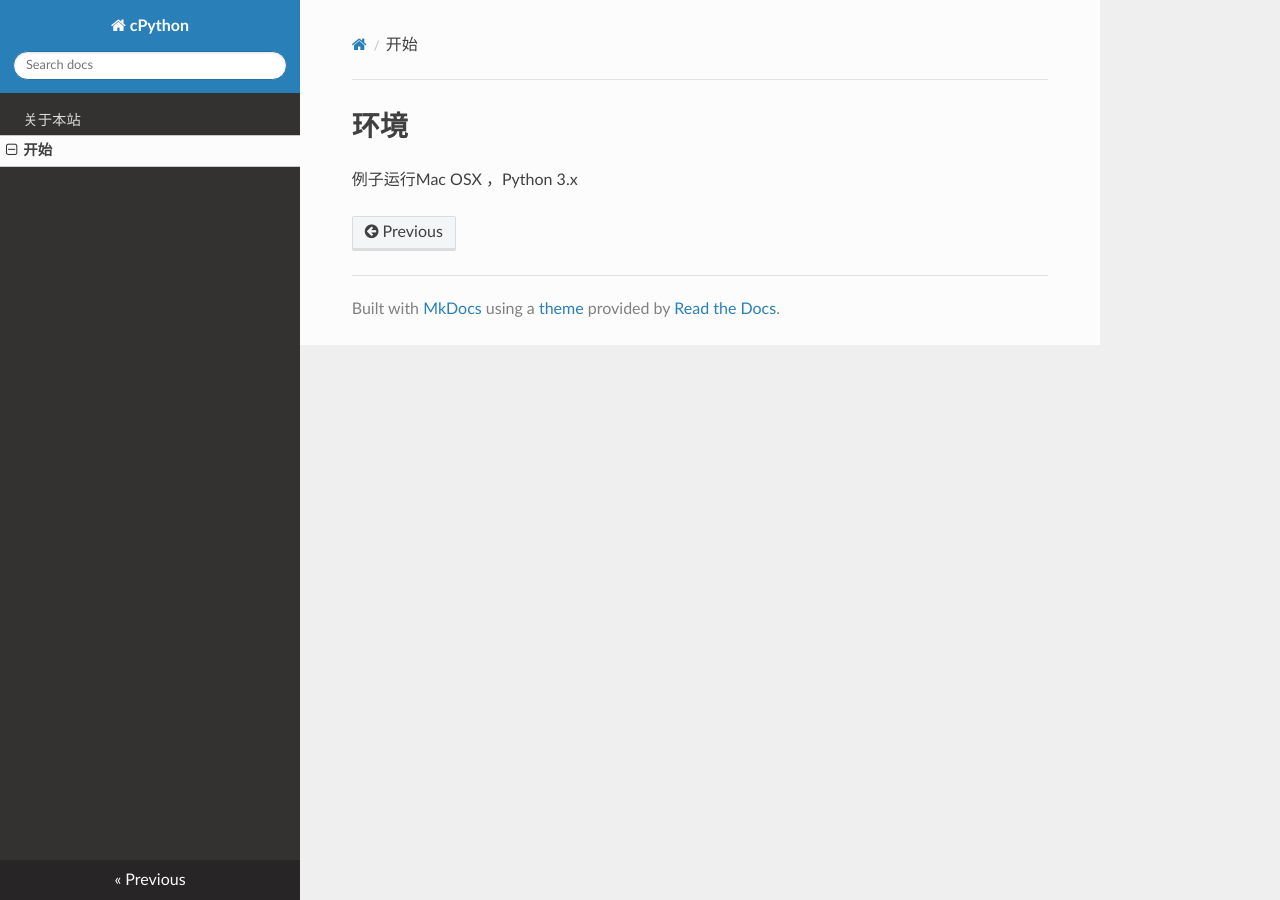
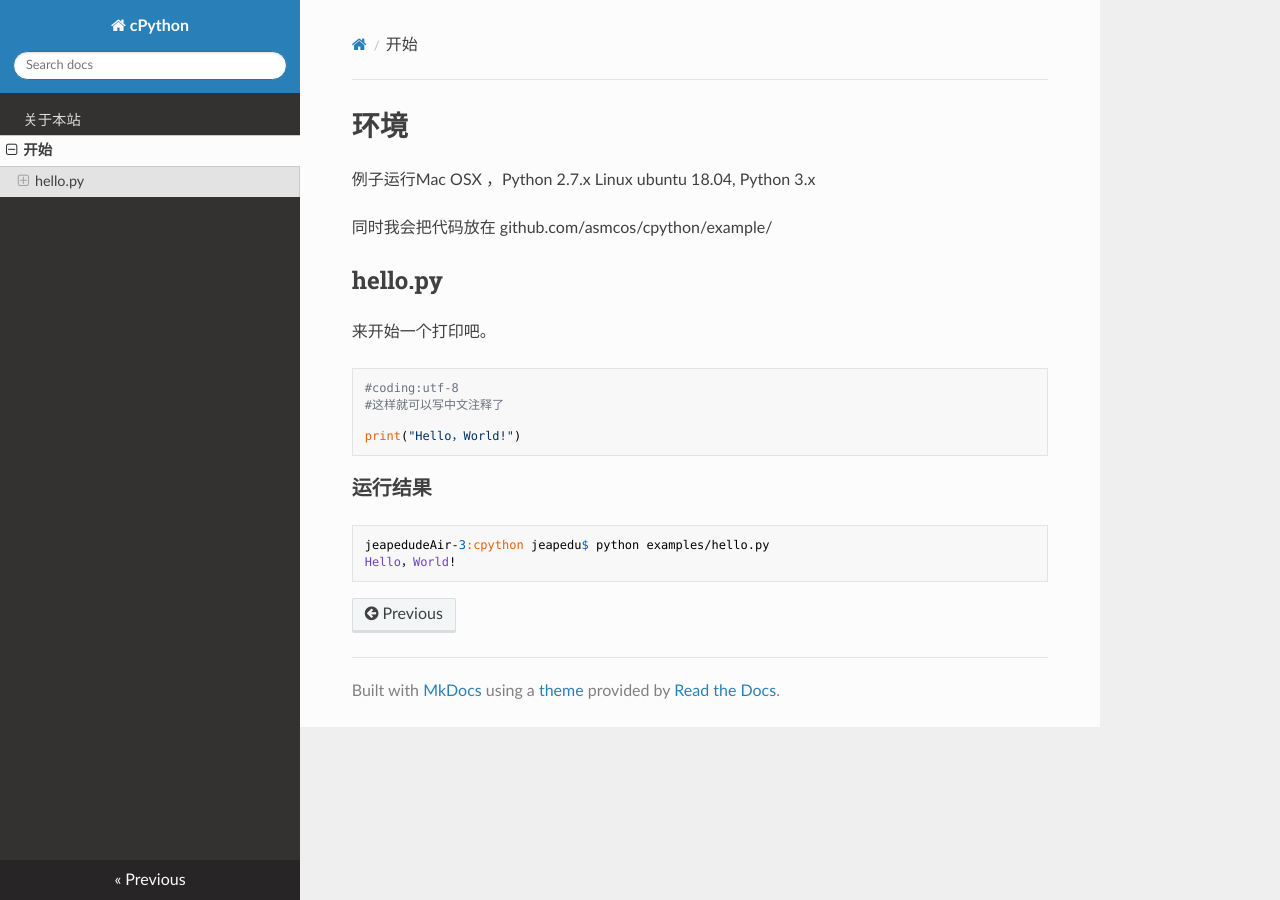
Before and after one commit to asmcos/cpython, an MkDocs documentation site: the page built from docs/start.md, in a window 1280 px wide. Built offline with MkDocs 1.6.1, drawn with Linux system fonts in a browser that asks for light colours; nearby versions of some CDN libraries; old or Windows-style settings are respelled for this version of MkDocs.

Commit message:
增加了源代码examples目录

````diff
--- a/docs/start.md
+++ b/docs/start.md
@@ -1,3 +1,24 @@
 # 环境
 
-例子运行Mac OSX ，Python 3.x
+例子运行Mac OSX ，Python 2.7.x
+Linux ubuntu 18.04, Python 3.x
+
+同时我会把代码放在 github.com/asmcos/cpython/example/
+
+## hello.py
+
+来开始一个打印吧。
+
+```
+#coding:utf-8
+#这样就可以写中文注释了
+
+print("Hello，World!")
+```
+
+### 运行结果
+
+```
+jeapedudeAir-3:cpython jeapedu$ python examples/hello.py
+Hello，World!
+```
````
Also changed, not shown: 1 other file.
